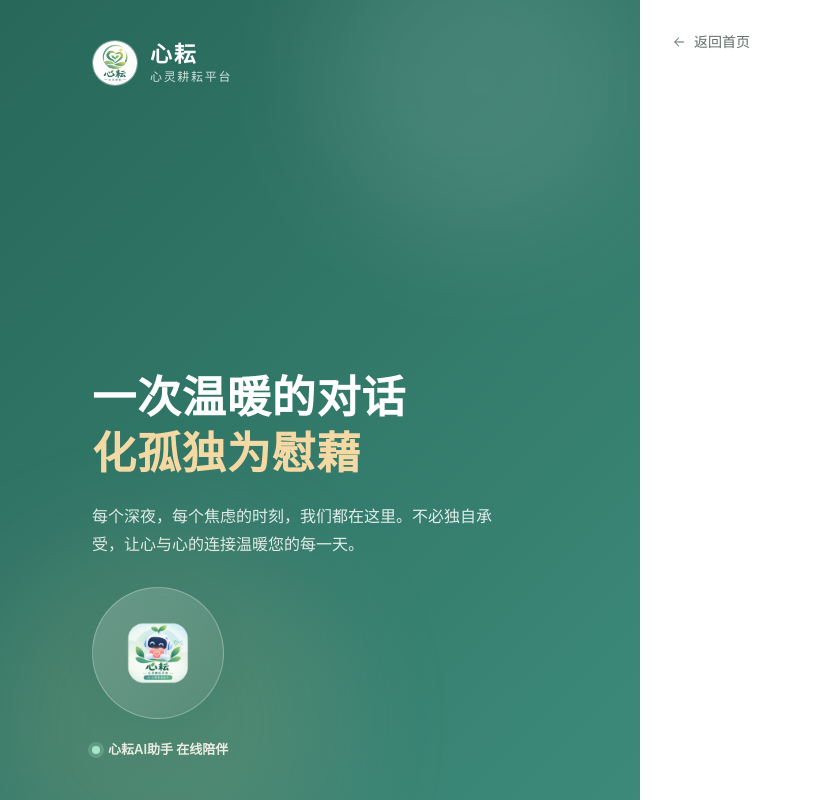
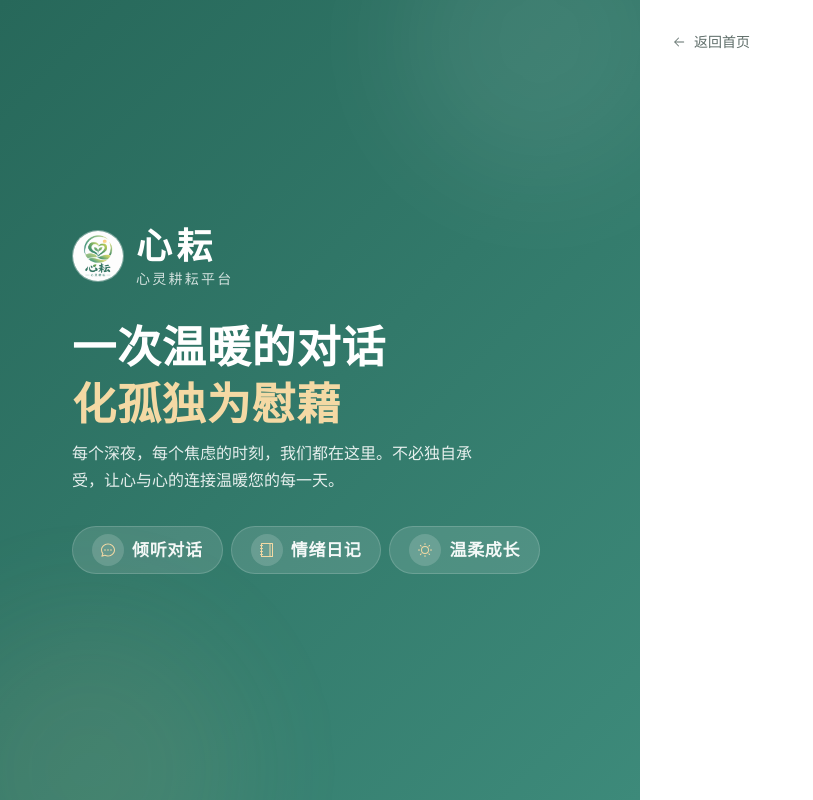
Before and after one commit to jingtll/AI-Mental-Health-Project-, a Vue app: page /auth in a window 1280 px wide. Shown: the whole page, without its empty margins (0-813 px from the left). Built offline with nearby package versions, Linux system fonts and the light colour scheme.

Commit message:
登录界面小优化

```diff
--- a/src/components/AuthLayout.vue
+++ b/src/components/AuthLayout.vue
@@ -8,11 +8,13 @@
  *    在 768px 高的屏幕上会被裁掉且无法滚动 → 改为 min-height + 右区 overflow-y:auto
  *  - 补回缺失的 @keyframes：原先 `.robot` 引用的 breathing 动画全项目未定义
  *  - 窄屏隐藏品牌侧栏，避免一半屏幕被占满
+ *
+ * 左侧品牌区（温层叙事）：
+ *  顶层 BrandLogo → 中层主标语/副句 → 底层三枚价值点；
+ *  不放置 AI 助手主视觉/徽章。
  */
 import { brand } from "@/config"
 import BrandLogo from "@/components/BrandLogo.vue"
-
-const robotUrl = "/AIlogo.png"
 </script>
 
 <template>
@@ -22,23 +24,41 @@ const robotUrl = "/AIlogo.png"
         <span class="brand-panel__glow brand-panel__glow--a" aria-hidden="true" />
         <span class="brand-panel__glow brand-panel__glow--b" aria-hidden="true" />
 
-        <BrandLogo :size="46" :subtitle="brand.fullName" :on-dark="true" to="/" />
+        <!-- 顶层：品牌 -->
+        <div class="brand-panel__top">
+          <BrandLogo :size="52" :subtitle="brand.fullName" :on-dark="true" to="/" />
+        </div>
 
-        <div class="brand-panel__body">
+        <!-- 中层：主叙事 -->
+        <div class="brand-panel__story">
           <h1 class="brand-panel__title">
             {{ brand.slogan }}<br />
             <span class="brand-panel__highlight">{{ brand.sloganHighlight }}</span>
           </h1>
           <p class="brand-panel__text">{{ brand.description }}</p>
+        </div>
 
-          <div class="assistant-orb">
-            <el-image :src="robotUrl" class="assistant-orb__image" alt="" />
-          </div>
-          <p class="brand-panel__status">
-            <span class="brand-panel__dot" aria-hidden="true" />
-            {{ brand.assistantName }} 在线陪伴
-          </p>
-        </div>
+        <!-- 底层：三枚价值点 -->
+        <ul class="brand-panel__points" aria-label="平台能力">
+          <li class="brand-panel__point">
+            <span class="brand-panel__point-icon" aria-hidden="true">
+              <el-icon><ChatDotRound /></el-icon>
+            </span>
+            <span class="brand-panel__point-label">倾听对话</span>
+          </li>
+          <li class="brand-panel__point">
+            <span class="brand-panel__point-icon" aria-hidden="true">
+              <el-icon><Notebook /></el-icon>
+            </span>
+            <span class="brand-panel__point-label">情绪日记</span>
+          </li>
+          <li class="brand-panel__point">
+            <span class="brand-panel__point-icon" aria-hidden="true">
+              <el-icon><Sunny /></el-icon>
+            </span>
+            <span class="brand-panel__point-label">温柔成长</span>
+          </li>
+        </ul>
       </div>
     </aside>
 
@@ -63,7 +83,7 @@ const robotUrl = "/AIlogo.png"
 }
 
 // -----------------------------------------------------------------------------
-// 左侧品牌叙事区
+// 左侧品牌叙事区（三层：品牌 / 主标语 / 价值点）
 // -----------------------------------------------------------------------------
 .auth-layout__brand {
   flex: 1 1 50%;
@@ -82,11 +102,13 @@ const robotUrl = "/AIlogo.png"
   z-index: 1;
   display: flex;
   flex-direction: column;
-  gap: var(--xy-space-10);
+  justify-content: center;
+  gap: var(--xy-space-8);
   width: 100%;
-  max-width: 520px;
+  max-width: 560px;
+  min-height: 100%;
   margin: 0 auto;
-  padding: var(--xy-space-10) var(--xy-space-8);
+  padding: var(--xy-space-6) var(--xy-space-8);
 
   &__glow {
     position: absolute;
@@ -95,30 +117,51 @@ const robotUrl = "/AIlogo.png"
     pointer-events: none;
 
     &--a {
-      top: -80px;
-      right: -60px;
-      width: 320px;
-      height: 320px;
-      background: rgba(255, 255, 255, 0.22);
+      top: -100px;
+      right: -80px;
+      width: 280px;
+      height: 280px;
+      background: rgba(255, 255, 255, 0.16);
       animation: xy-halo 9s var(--xy-ease) infinite;
     }
 
     &--b {
-      bottom: -100px;
-      left: -80px;
-      width: 360px;
-      height: 360px;
-      background: rgba(233, 194, 134, 0.28);
+      bottom: -120px;
+      left: -100px;
+      width: 300px;
+      height: 300px;
+      background: rgba(233, 194, 134, 0.18);
       animation: xy-halo 11s var(--xy-ease) infinite reverse;
     }
   }
 
-  &__body {
+  &__top {
     display: flex;
     flex-direction: column;
     align-items: flex-start;
-    gap: var(--xy-space-5);
-    margin-top: auto;
+
+    // 放大「心耘」标准字与副标（仅登录页左侧，不改全局 BrandLogo）
+    :deep(.brand-logo) {
+      gap: var(--xy-space-3);
+    }
+
+    :deep(.brand-logo__name) {
+      font-size: 36px;
+      letter-spacing: 0.12em;
+    }
+
+    :deep(.brand-logo__subtitle) {
+      margin-top: 4px;
+      font-size: var(--xy-text-base);
+      letter-spacing: 0.16em;
+    }
+  }
+
+  &__story {
+    display: flex;
+    flex-direction: column;
+    align-items: flex-start;
+    gap: var(--xy-space-2);
   }
 
   &__title {
@@ -134,54 +177,51 @@ const robotUrl = "/AIlogo.png"
   }
 
   &__text {
-    max-width: 40ch;
+    max-width: 42ch;
+    margin: 0;
     font-size: var(--xy-text-md);
-    line-height: var(--xy-leading-relaxed);
-    color: rgba(255, 255, 255, 0.86);
+    line-height: 1.7;
+    color: rgba(255, 255, 255, 0.88);
   }
 
-  &__status {
+  &__points {
+    display: flex;
+    flex-wrap: wrap;
+    gap: var(--xy-space-2);
+    margin: 0;
+    padding: 0;
+    list-style: none;
+  }
+
+  &__point {
     display: inline-flex;
     align-items: center;
     gap: var(--xy-space-2);
-    font-size: var(--xy-text-sm);
+    min-height: 48px;
+    padding: 0 var(--xy-space-5);
+    border-radius: var(--xy-radius-full);
+    background: rgba(255, 255, 255, 0.12);
+    box-shadow: inset 0 0 0 1px rgba(255, 255, 255, 0.16);
+    color: rgba(255, 255, 255, 0.94);
+    font-size: var(--xy-text-md);
     font-weight: 600;
-    color: rgba(255, 255, 255, 0.9);
   }
 
-  &__dot {
-    width: 8px;
-    height: 8px;
+  &__point-label {
+    font-size: 17px;
+    font-weight: 700;
+    letter-spacing: 0.04em;
+  }
+
+  &__point-icon {
+    display: inline-flex;
+    align-items: center;
+    justify-content: center;
+    width: 32px;
+    height: 32px;
     border-radius: 50%;
-    background: #a8e6c9;
-    box-shadow: 0 0 0 4px rgba(168, 230, 201, 0.24);
-    animation: xy-pulse 2.4s var(--xy-ease) infinite;
-  }
-}
-
-.assistant-orb {
-  display: flex;
-  align-items: center;
-  justify-content: center;
-  width: 132px;
-  height: 132px;
-  margin-top: var(--xy-space-2);
-  border: 1px solid rgba(255, 255, 255, 0.28);
-  border-radius: 50%;
-  background: linear-gradient(
-    135deg,
-    rgba(255, 255, 255, 0.2) 0%,
-    rgba(255, 255, 255, 0.06) 100%
-  );
-  box-shadow:
-    var(--xy-shadow-lg),
-    inset 0 1px 0 rgba(255, 255, 255, 0.35);
-  // 补齐原先全程缺失的关键帧
-  animation: xy-breathing 5s var(--xy-ease) infinite;
-
-  &__image {
-    width: 64px;
-    height: 64px;
+    background: rgba(255, 255, 255, 0.16);
+    color: #f4d9a4;
   }
 }
 
```
Also changed, not shown: 3 other files (tests, documents, lock files or other folders).
